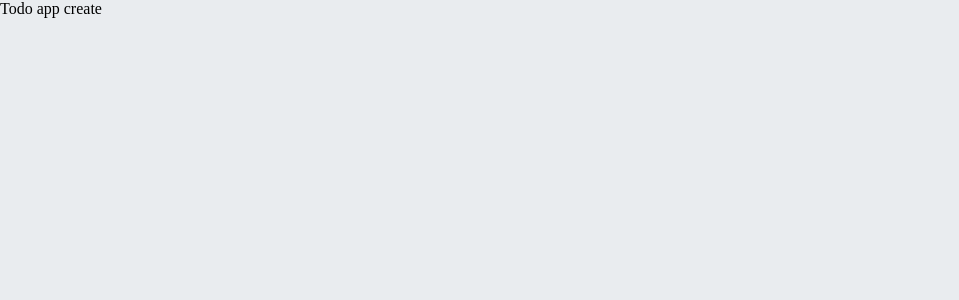
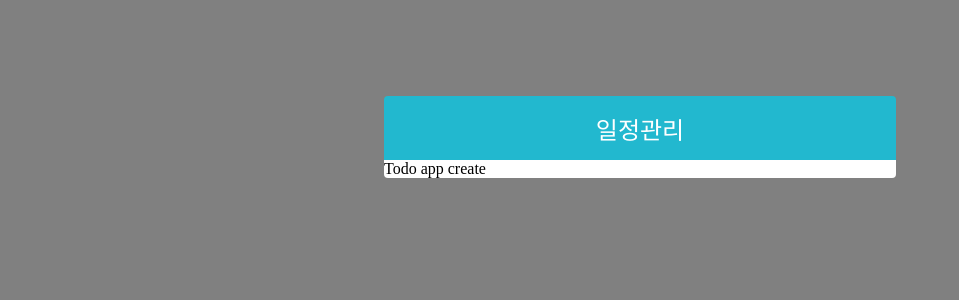
Before and after one commit to byungju0624/scheduletool, a React (Create React App) app: page / in a window 1280 px wide. Shown: the top 300 px of the page, without its empty margins (0-959 px from the left). Built offline with nearby package versions, Linux system fonts and the light colour scheme.

Commit message:
todotemplate add

```diff
--- a/src/App.js
+++ b/src/App.js
@@ -1,8 +1,8 @@
 import logo from './logo.svg';
 import './App.css';
-
+import TodoTemplate from './components/todotemplate/todotemplate';
 function App() {
-  return <div className="App">Todo app create</div>;
+  return <TodoTemplate>Todo app create</TodoTemplate>;
 }
 
 export default App;
--- /dev/null
+++ b/src/components/todotemplate/todotemplate.css
@@ -0,0 +1,22 @@
+.todotemplate {
+  width: 512px;
+  margin-left: auto;
+  margin-right: auto;
+  margin-top: 6rem;
+  border-radius: 4px;
+  overflow: hidden;
+}
+
+.app_title {
+  background-color: #22b8cf;
+  color: white;
+  height: 4rem;
+  font-size: 1.5rem;
+  display: flex;
+  justify-content: center;
+  align-items: center;
+}
+
+.content {
+  background-color: white;
+}
--- /dev/null
+++ b/src/components/todotemplate/todotemplate.jsx
@@ -0,0 +1,12 @@
+import React from 'react';
+import './todotemplate.scss';
+const TodoTemplate = ({ children }) => {
+  return (
+    <div className="todotemplate">
+      <div className="app_title">일정관리</div>
+      <div className="content">{children}</div>
+    </div>
+  );
+};
+
+export default TodoTemplate;
--- /dev/null
+++ b/src/components/todotemplate/todotemplate.scss
@@ -0,0 +1,20 @@
+.todotemplate {
+  width: 512px;
+  margin-left: auto;
+  margin-right: auto;
+  margin-top: 6rem;
+  border-radius: 4px;
+  overflow: hidden;
+}
+.app_title {
+  background-color: #22b8cf;
+  color: white;
+  height: 4rem;
+  font-size: 1.5rem;
+  display: flex;
+  justify-content: center;
+  align-items: center;
+}
+.content {
+  background-color: white;
+}
--- a/src/index.css
+++ b/src/index.css
@@ -1,7 +1,7 @@
 body {
   margin: 0;
   padding: 0;
-  background: #e9ecef;
+  background: gray;
   -webkit-font-smoothing: antialiased;
   -moz-osx-font-smoothing: grayscale;
 }
```
